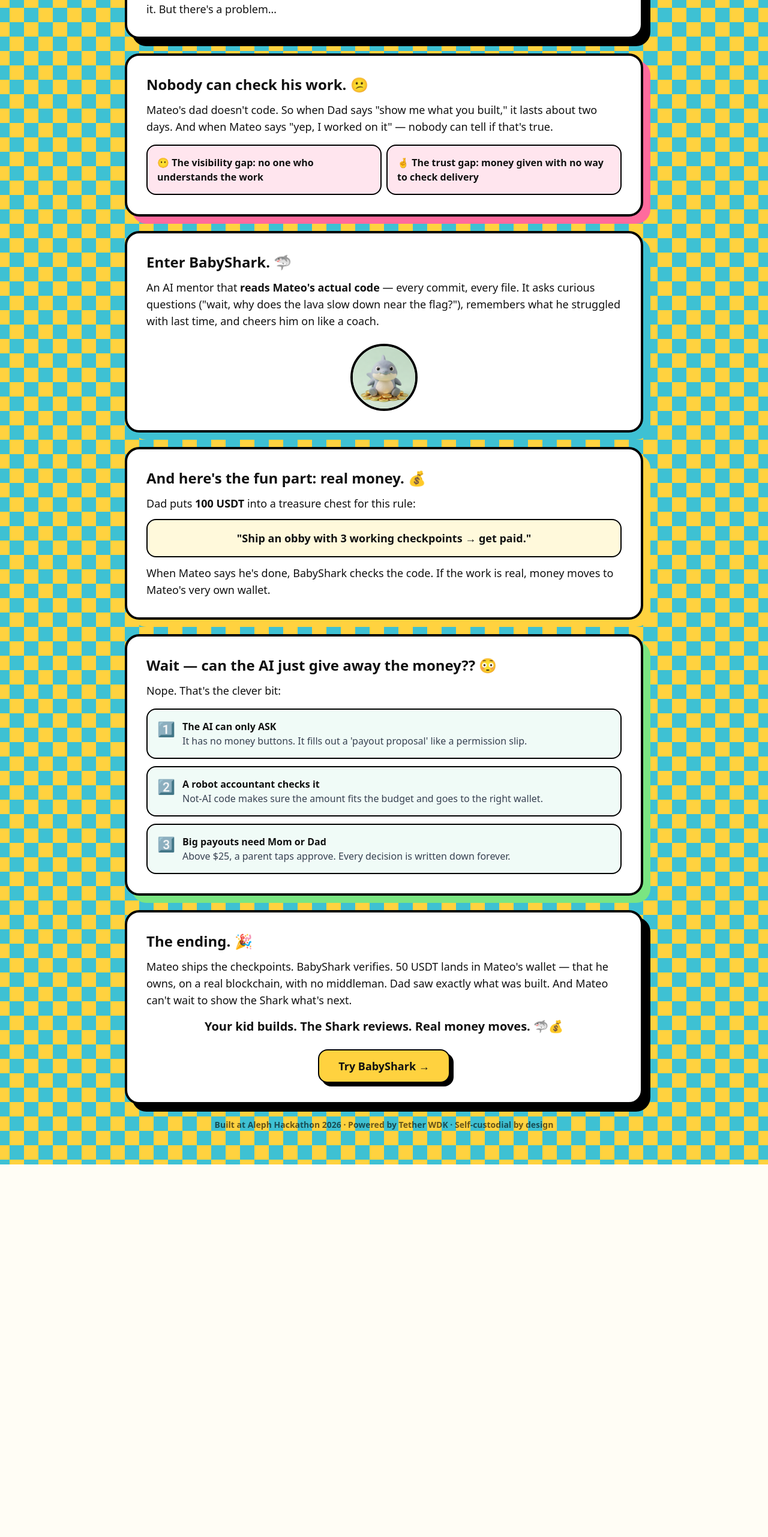
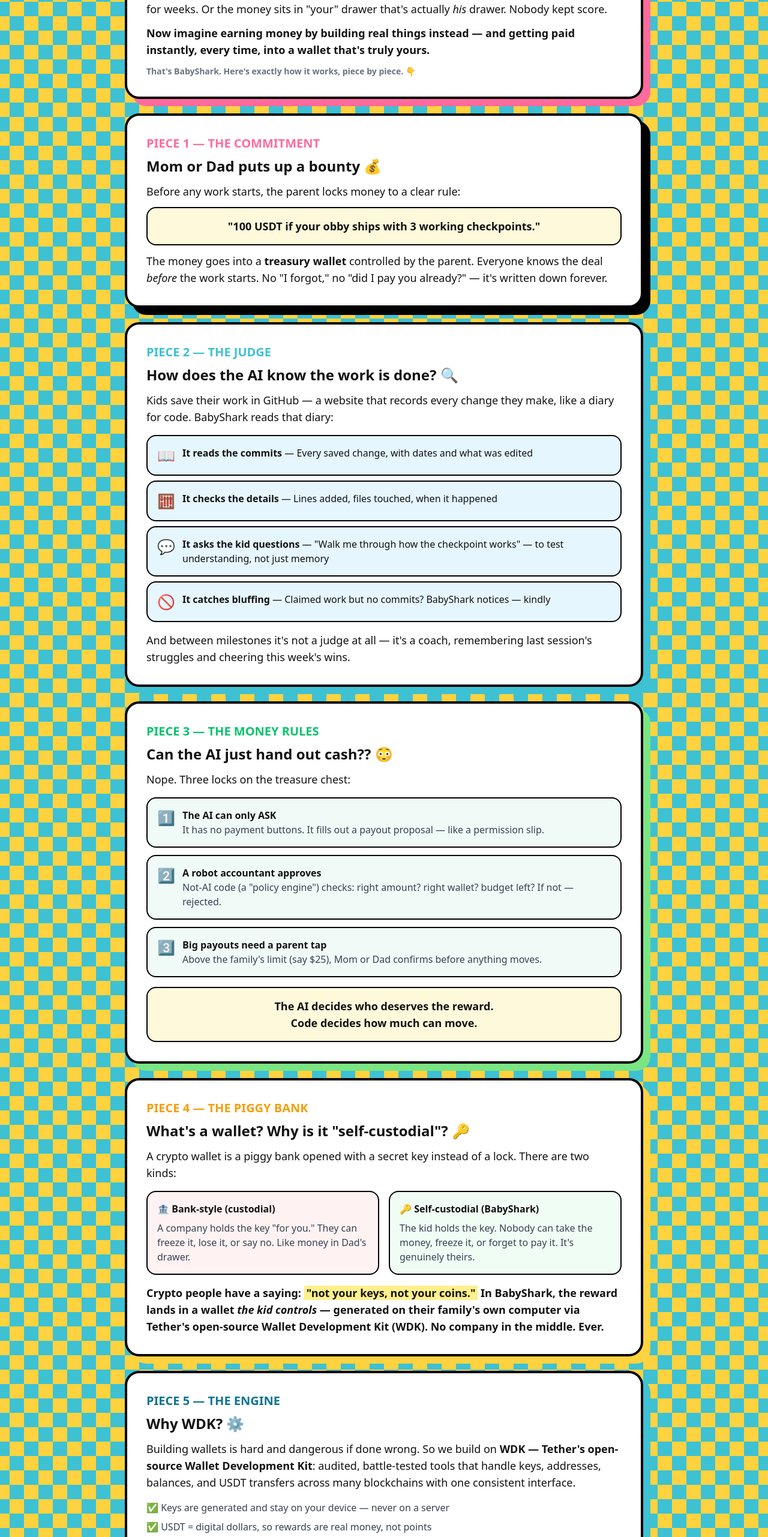
Before and after one commit to satojandro/pocketvc, a Next.js app in the folder web/: page /eli5 in a window 1280 px wide. Shown: the part 235-2797 px from the top of the page at 60% size. Before the commit the page ends 2176 px from the top, so only its background shows below. Built offline with nearby package versions, Linux system fonts and the light colour scheme.

Commit message:
Rewrite ELI5: how the platform works — judging, safety chain, wallets/custody, why WDK; chore-economy framing

```diff
--- a/web/src/app/eli5/page.tsx
+++ b/web/src/app/eli5/page.tsx
@@ -17,74 +17,84 @@
     <main className="min-h-screen" style={{ background: CHECKER }}>
       <div className="mx-auto max-w-4xl px-4 py-8">
         <header className="flex items-center justify-between rounded-2xl bg-white px-6 py-4 shadow-[8px_8px_0_0_rgba(0,0,0,1)]">
-          <span className="text-xl font-black">🦈 BabyShark VC — explained simply</span>
+          <span className="text-xl font-black">🦈 How BabyShark works — explained simply</span>
           <Link href="/" className="rounded-xl border-2 border-black px-4 py-2 text-sm font-bold hover:bg-yellow-100">
             ← Home
           </Link>
         </header>
 
         <div className="mt-6 space-y-6">
-          <Card>
-            <p className="text-2xl font-black">Meet Mateo. 👦</p>
+          {/* The old way */}
+          <Card shadow="#FF6B9D">
+            <p className="text-2xl font-black">How kids earn money today 🗑️</p>
             <p className="mt-3 text-lg font-medium">
-              Mateo is 12. He&apos;s building a game called an &quot;obby&quot; —
-              an obstacle course in Roblox. He loves it. But there&apos;s a problem…
+              Take out the trash: $5/week. Mow the lawn: $20. Simple deal — except:
+              Dad forgets to pay… for weeks. Or the money sits in &quot;your&quot; drawer
+              that&apos;s actually <em>his</em> drawer. Nobody kept score.
+            </p>
+            <p className="mt-3 text-lg font-black">
+              Now imagine earning money by building real things instead — and
+              getting paid instantly, every time, into a wallet that&apos;s truly yours.
+            </p>
+            <p className="mt-3 text-sm font-bold text-gray-500">
+              That&apos;s BabyShark. Here&apos;s exactly how it works, piece by piece. 👇
             </p>
           </Card>
 
-          <Card shadow="#FF6B9D">
-            <p className="text-2xl font-black">Nobody can check his work. 😕</p>
+          {/* Piece 1: the commitment */}
+          <Card>
+            <p className="text-xl font-black text-[#FF6B9D]">PIECE 1 — THE COMMITMENT</p>
+            <h2 className="mt-2 text-2xl font-black">Mom or Dad puts up a bounty 💰</h2>
             <p className="mt-3 text-lg font-medium">
-              Mateo&apos;s dad doesn&apos;t code. So when Dad says
-              &quot;show me what you built,&quot; it lasts about two days.
-              And when Mateo says &quot;yep, I worked on it&quot; — nobody can tell
-              if that&apos;s true.
-            </p>
-            <div className="mt-4 flex flex-col gap-2 sm:flex-row">
-              <div className="flex-1 rounded-2xl border-2 border-black bg-[#FFE5EE] p-4 font-bold">
-                😶 The visibility gap: no one who understands the work
-              </div>
-              <div className="flex-1 rounded-2xl border-2 border-black bg-[#FFE5EE] p-4 font-bold">
-                🤞 The trust gap: money given with no way to check delivery
-              </div>
-            </div>
-          </Card>
-
-          <Card shadow="#3EC1D3">
-            <p className="text-2xl font-black">Enter BabyShark. 🦈</p>
-            <p className="mt-3 text-lg font-medium">
-              An AI mentor that <b>reads Mateo&apos;s actual code</b> — every commit,
-              every file. It asks curious questions (&quot;wait, why does the lava slow
-              down near the flag?&quot;), remembers what he struggled with last time,
-              and cheers him on like a coach.
-            </p>
-            <div className="mx-auto mt-6 h-28 w-28 overflow-hidden rounded-full border-4 border-black">
-              <Image src="/shark-hero.png" alt="BabyShark" width={112} height={112} className="h-full w-full object-cover" />
-            </div>
-          </Card>
-
-          <Card shadow="#FFD23F">
-            <p className="text-2xl font-black">And here&apos;s the fun part: real money. 💰</p>
-            <p className="mt-3 text-lg font-medium">
-              Dad puts <b>100 USDT</b> into a treasure chest for this rule:
+              Before any work starts, the parent locks money to a clear rule:
             </p>
             <p className="mt-3 rounded-2xl border-2 border-black bg-[#FFF9DB] p-4 text-center text-lg font-bold">
-              &quot;Ship an obby with 3 working checkpoints → get paid.&quot;
+              &quot;100 USDT if your obby ships with 3 working checkpoints.&quot;
             </p>
             <p className="mt-3 text-lg font-medium">
-              When Mateo says he&apos;s done, BabyShark checks the code.
-              If the work is real, money moves to Mateo&apos;s very own wallet.
+              The money goes into a <b>treasury wallet</b> controlled by the parent.
+              Everyone knows the deal <em>before</em> the work starts. No &quot;I forgot,&quot;
+              no &quot;did I pay you already?&quot; — it&apos;s written down forever.
             </p>
           </Card>
 
+          {/* Piece 2: how the agent judges */}
+          <Card shadow="#3EC1D3">
+            <p className="text-xl font-black text-[#3EC1D3]">PIECE 2 — THE JUDGE</p>
+            <h2 className="mt-2 text-2xl font-black">How does the AI know the work is done? 🔍</h2>
+            <p className="mt-3 text-lg font-medium">
+              Kids save their work in GitHub — a website that records every change
+              they make, like a diary for code. BabyShark reads that diary:
+            </p>
+            <div className="mt-4 space-y-2">
+              {[
+                ["📖", "It reads the commits", "Every saved change, with dates and what was edited"],
+                ["🧮", "It checks the details", "Lines added, files touched, when it happened"],
+                ["💬", "It asks the kid questions", "\"Walk me through how the checkpoint works\" — to test understanding, not just memory"],
+                ["🚫", "It catches bluffing", "Claimed work but no commits? BabyShark notices — kindly"],
+              ].map(([e, t, d]) => (
+                <div key={t} className="flex items-start gap-3 rounded-2xl border-2 border-black bg-[#E5F6FF] p-4">
+                  <span className="text-2xl">{e}</span>
+                  <p className="font-medium"><b>{t}</b> — {d}</p>
+                </div>
+              ))}
+            </div>
+            <p className="mt-4 text-lg font-medium">
+              And between milestones it&apos;s not a judge at all — it&apos;s a coach,
+              remembering last session&apos;s struggles and cheering this week&apos;s wins.
+            </p>
+          </Card>
+
+          {/* Piece 3: the safety chain */}
           <Card shadow="#7AE582">
-            <p className="text-2xl font-black">Wait — can the AI just give away the money?? 😳</p>
-            <p className="mt-3 text-lg font-medium">Nope. That&apos;s the clever bit:</p>
+            <p className="text-xl font-black text-[#05C46B]">PIECE 3 — THE MONEY RULES</p>
+            <h2 className="mt-2 text-2xl font-black">Can the AI just hand out cash?? 😳</h2>
+            <p className="mt-3 text-lg font-medium">Nope. Three locks on the treasure chest:</p>
             <div className="mt-4 space-y-3">
               {[
-                ["1️⃣", "The AI can only ASK", "It has no money buttons. It fills out a 'payout proposal' like a permission slip."],
-                ["2️⃣", "A robot accountant checks it", "Not-AI code makes sure the amount fits the budget and goes to the right wallet."],
-                ["3️⃣", "Big payouts need Mom or Dad", "Above $25, a parent taps approve. Every decision is written down forever."],
+                ["1️⃣", "The AI can only ASK", "It has no payment buttons. It fills out a payout proposal — like a permission slip."],
+                ["2️⃣", "A robot accountant approves", "Not-AI code (a \"policy engine\") checks: right amount? right wallet? budget left? If not — rejected."],
+                ["3️⃣", "Big payouts need a parent tap", "Above the family's limit (say $25), Mom or Dad confirms before anything moves."],
               ].map(([n, t, d]) => (
                 <div key={n} className="flex items-start gap-3 rounded-2xl border-2 border-black bg-[#F0FBF7] p-4">
                   <span className="text-2xl">{n}</span>
@@ -95,29 +105,86 @@
                 </div>
               ))}
             </div>
+            <p className="mt-4 rounded-2xl border-2 border-black bg-[#FFF9DB] p-4 text-center text-lg font-black">
+              The AI decides who deserves the reward.<br />Code decides how much can move.
+            </p>
           </Card>
 
+          {/* Piece 4: wallets + custody */}
+          <Card shadow="#FFD23F">
+            <p className="text-xl font-black text-[#F59E0B]">PIECE 4 — THE PIGGY BANK</p>
+            <h2 className="mt-2 text-2xl font-black">What&apos;s a wallet? Why is it &quot;self-custodial&quot;? 🔑</h2>
+            <p className="mt-3 text-lg font-medium">
+              A crypto wallet is a piggy bank opened with a secret key instead of
+              a lock. There are two kinds:
+            </p>
+            <div className="mt-4 grid gap-4 sm:grid-cols-2">
+              <div className="rounded-2xl border-2 border-black bg-red-50 p-4">
+                <p className="font-black">🏦 Bank-style (custodial)</p>
+                <p className="mt-2 font-medium text-gray-700">
+                  A company holds the key &quot;for you.&quot; They can freeze it,
+                  lose it, or say no. Like money in Dad&apos;s drawer.
+                </p>
+              </div>
+              <div className="rounded-2xl border-2 border-black bg-green-50 p-4">
+                <p className="font-black">🔑 Self-custodial (BabyShark)</p>
+                <p className="mt-2 font-medium text-gray-700">
+                  The kid holds the key. Nobody can take the money, freeze it,
+                  or forget to pay it. It&apos;s genuinely theirs.
+                </p>
+              </div>
+            </div>
+            <p className="mt-4 text-lg font-black">
+              Crypto people have a saying: <span className="bg-yellow-200 px-1">&quot;not your keys, not your coins.&quot;</span>{" "}
+              In BabyShark, the reward lands in a wallet <em>the kid controls</em> —
+              generated on their family&apos;s own computer via Tether&apos;s open-source
+              Wallet Development Kit (WDK). No company in the middle. Ever.
+            </p>
+          </Card>
+
+          {/* Piece 5: why WDK */}
+          <Card shadow="#3EC1D3">
+            <p className="text-xl font-black text-[#0E7490]">PIECE 5 — THE ENGINE</p>
+            <h2 className="mt-2 text-2xl font-black">Why WDK? ⚙️</h2>
+            <p className="mt-3 text-lg font-medium">
+              Building wallets is hard and dangerous if done wrong. So we build on{" "}
+              <b>WDK — Tether&apos;s open-source Wallet Development Kit</b>: audited,
+              battle-tested tools that handle keys, addresses, balances, and USDT
+              transfers across many blockchains with one consistent interface.
+            </p>
+            <ul className="mt-4 space-y-2 font-medium text-gray-700">
+              <li>✅ Keys are generated and stay on your device — never on a server</li>
+              <li>✅ USDT = digital dollars, so rewards are real money, not points</li>
+              <li>✅ Open source — anyone can check the code does what it says</li>
+            </ul>
+          </Card>
+
+          {/* Ending */}
           <Card>
-            <p className="text-2xl font-black">The ending. 🎉</p>
+            <p className="text-2xl font-black">The whole picture 🧩</p>
             <p className="mt-3 text-lg font-medium">
-              Mateo ships the checkpoints. BabyShark verifies. 50 USDT lands in
-              Mateo&apos;s wallet — that he owns, on a real blockchain, with no middleman.
-              Dad saw exactly what was built. And Mateo can&apos;t wait to show
-              the Shark what&apos;s next.
+              Parent commits → kid builds with an AI coach → AI verifies the work →
+              robot accountant guards the rules → reward lands in the kid&apos;s own
+              wallet, instantly, every time.
             </p>
             <p className="mt-4 text-center text-xl font-black">
-              Your kid builds. The Shark reviews. Real money moves. 🦈💰
+              Chores taught responsibility.<br />
+              BabyShark teaches building — and pays like it means it. 🦈💰
             </p>
-            <div className="mt-6 text-center">
+            <div className="mt-6 flex flex-wrap justify-center gap-3">
               <Link href="/chat" className="inline-block rounded-2xl border-2 border-black bg-[#FFD23F] px-8 py-3 text-lg font-black shadow-[6px_6px_0_0_rgba(0,0,0,1)] transition hover:translate-x-1 hover:translate-y-1 hover:shadow-none">
                 Try BabyShark →
+              </Link>
+              <Link href="/eli5" className="hidden" aria-hidden />
+              <Link href="/parent" className="inline-block rounded-2xl border-2 border-black bg-white px-8 py-3 text-lg font-bold shadow-[6px_6px_0_0_rgba(0,0,0,1)] transition hover:translate-x-1 hover:translate-y-1 hover:shadow-none">
+                See the parent dashboard
               </Link>
             </div>
           </Card>
         </div>
 
         <footer className="py-6 text-center text-sm font-semibold text-black/60">
-          Built at Aleph Hackathon 2026 · Powered by Tether WDK · Self-custodial by design
+          Built at Aleph Hackathon 2026 · Powered by Tether WDK · Not your keys, not your coins — so we gave the kid the keys
         </footer>
       </div>
     </main>
```
